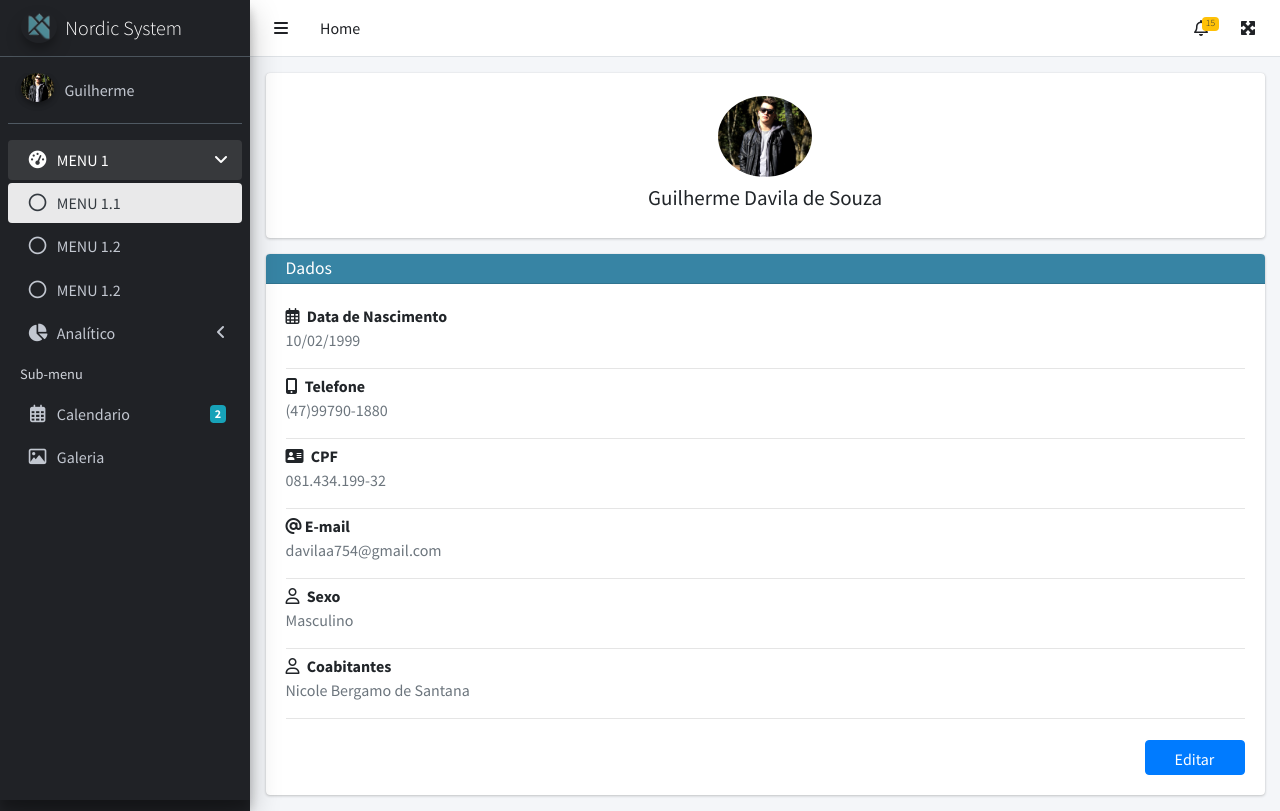
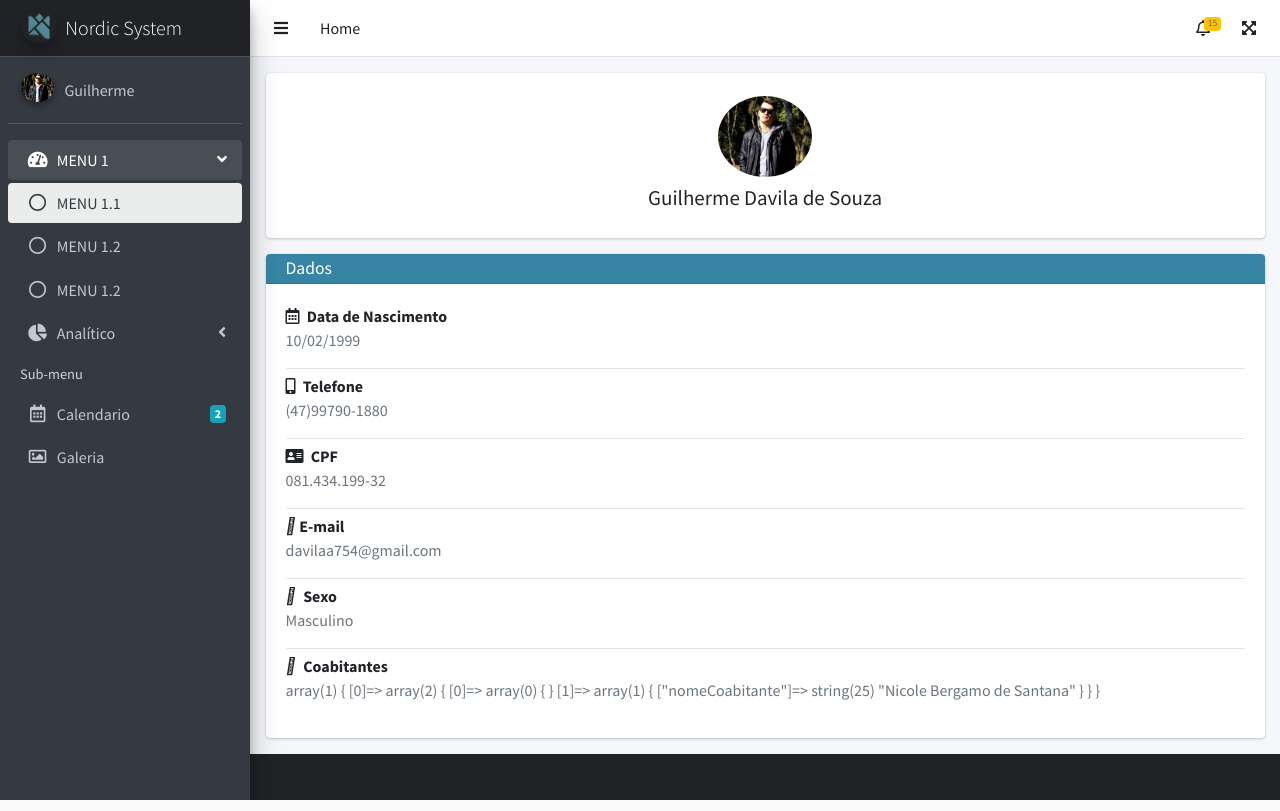
Before and after one commit to guimdavila/Sistema-de-controle-financeiro-PHP-JS-, a PHP site: page /Nordic/app/perfilUsuario.php in a window 1280 px wide. Run offline with PHP 8.4, Linux system fonts and the light colour scheme; a user stored in the database is signed in; data comes from the database, SQL or seed files in the repository; some libraries are stand-ins or nearby versions.

Commit message:
Iniciado o comando para receber mais de um coabitante

```diff
--- a/app/perfilUsuario.php
+++ b/app/perfilUsuario.php
@@ -123,7 +123,22 @@ include('php/funcoes.php');
                   <strong><i class="fa-regular fa-user mr-1"></i> Coabitantes</strong>
 
                   <p class="text-muted">
-                    <?php echo coabitante($_SESSION['idUsuario']); ?>
+                    <?php
+                    $coabitantes = array();
+
+                    array_push($coabitantes, coabitante($_SESSION['idUsuario']));
+
+
+                    $nome = implode(':', $coabitantes);
+
+                    var_dump($coabitantes);
+                    die();
+                    echo($nome);
+
+
+                    ?>
+
+                    <!--<?php echo coabitante($_SESSION['idUsuario']); ?>-->
                   </p>
 
                   <hr>
--- a/app/php/funcoesUser.php
+++ b/app/php/funcoesUser.php
@@ -281,21 +281,21 @@ function coabitante($id){
     //Validar se tem retorno do BD
     if (mysqli_num_rows($result) > 0) {
 
-        $array = array();
+        $array[] = array();
 
         while ($linha = mysqli_fetch_array($result, MYSQLI_ASSOC)) {
             array_push($array, $linha);
         }
 
-        foreach ($array as $coluna) {
+        /*foreach ($array[$linha] as $coluna) {
             //***Verificar os dados da consulta SQL
-            $resp = $coluna["nomeCoabitante"];
+            array_push($resp, $coluna["nomeCoabitante"]);
 
 
-        }
+        }*/
     }
 
-    return $resp;
+    return $array;
 }
 
 function editarUsuario($id){
--- a/index.php
+++ b/index.php
@@ -42,7 +42,7 @@
                 <div class="collapse navbar-collapse justify-content-end" id="navbar-links">
 
                     <div class="navbar-nav">
-                        <a class="nav-item nav-link" id="inicia-sessao" href="./app"> <b>Iniciar Sessão</b></a>
+                        <a class="nav-item nav-link" id="inicia-sessao" href="./app">Iniciar Sessão</a>
                       </div>
                 </div>
             </nav>
```
